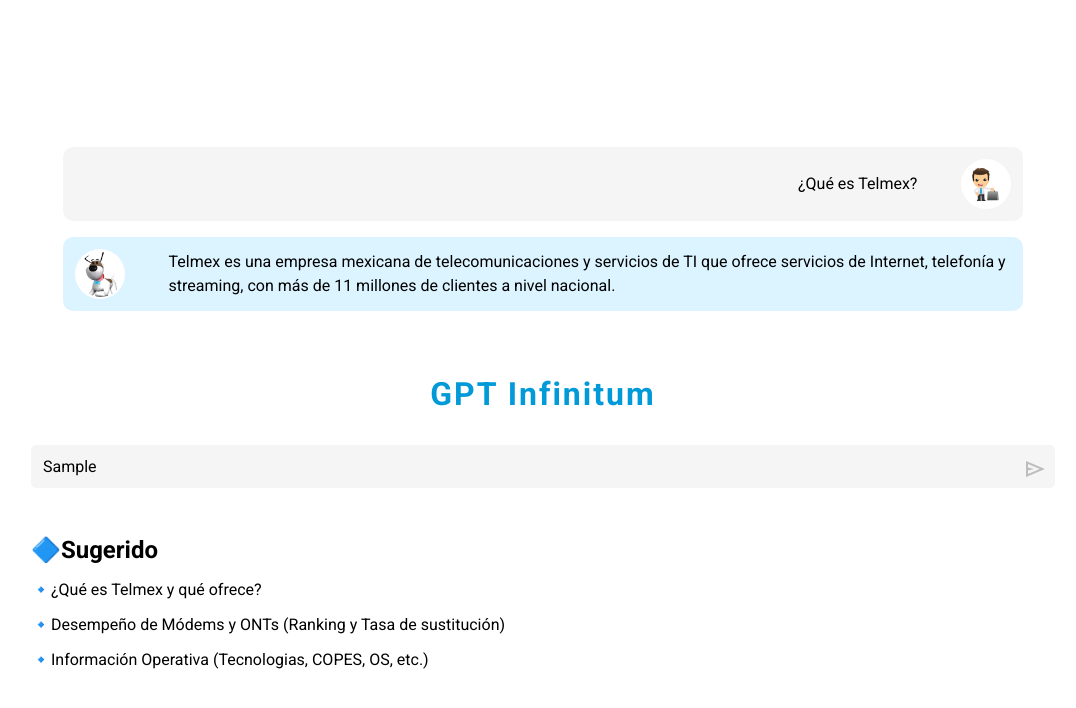
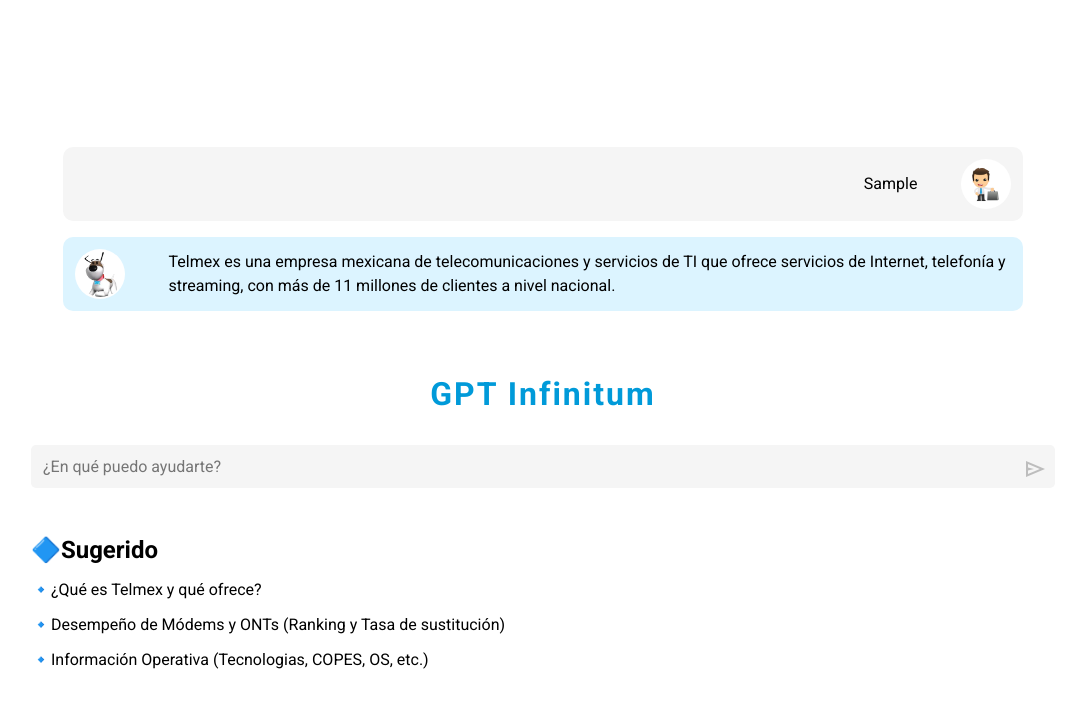
Before and after one commit to rubcode/chatbot-template, a plain HTML site: page index.html in a window 1280 px wide. Both pictures are taken after typing "Sample" into the empty fields and a click on the button "send". Shown: the whole page, without its empty margins (97-1173 px from the left). Drawn offline with nearby package versions, Linux system fonts and the light colour scheme.

Commit message:
Pick up project

```diff
--- a/css/main.css
+++ b/css/main.css
@@ -56,7 +56,10 @@ main .container-input .box{
     width: 100%;
     display: flex;
 }
-main .container-input .box .myInput{
+main .container-input .box form{
+    width: 100%;
+}
+main .container-input .box form .myInput{
     width: 100%;
     padding: 0.75rem;
     border-radius: 5px ;
@@ -76,6 +79,11 @@ main .container-input .box button{
     background-color: transparent;
     font-size: var(--largeText);
     color: var(--mediumGrey);
+    transition: all ease .5s;
+}
+
+main .container-input .box button:hover{
+    color: var(--primaryColor);
 }
 
 main .container-input .box-faq{
--- a/index.html
+++ b/index.html
@@ -10,31 +10,15 @@
 <body>
     <main>
         <div class="container-chat">
-            <div class="thread-chat">
-                <div class="box-chat user">
-                    <p class="chat-text">¿Qué es Telmex?</p>
-                    <div class="box-avatar">
-                        <div class="avatar">
-                            <img src="src/worker.jpg" alt="User">
-                        </div>
 
-                    </div>
-                </div>
-                <div class="box-chat bot">
-                    <div class="box-avatar">
-                        <div class="avatar">
-                            <img src="src/Cablin.png" alt="User">
-                        </div>
-                    </div>
-                    <p class="chat-text">Telmex es una empresa mexicana de telecomunicaciones y servicios de TI que ofrece servicios de Internet, telefonía y streaming, con más de 11 millones de clientes a nivel nacional.</p>
-                </div>
-            </div>
         </div>
         <div class="container-input">
             <h1>GPT Infinitum</h1>
             <div class="box">
-                <input type="text" class="myInput" placeholder="¿En qué puedo ayudarte?">
-                <button type="button"><span class="material-symbols-outlined">send</span></button>
+                <form action="" id="formChatbot">
+                    <input type="text" id="txtQuestion" name="txtQuestion" class="myInput" placeholder="¿En qué puedo ayudarte?">
+                    <button type="submit"><span class="material-symbols-outlined">send</span></button>
+                </form>
             </div>
             <div class="box-faq">
                 <h2>🔷Sugerido</h2>
@@ -46,5 +30,6 @@
             </div>
         </div>
     </main>
+    <script type="module" src="js/main.js"></script>
 </body>
 </html>
--- /dev/null
+++ b/js/main.js
@@ -0,0 +1,47 @@
+import {getResponseLLM} from './services/chatbot.js'
+const formBot = document.querySelector("#formChatbot");
+
+formBot.addEventListener("submit",function(e){
+    e.preventDefault();
+    const data = new FormData(this);
+    sendQuestion(data)
+    this.reset();
+});
+
+function sendQuestion(data){
+    const question = data.get("txtQuestion");
+    if(question != ""){
+        const data = {
+            "question" : question
+        }
+        const response = getResponseLLM(data);
+        renderChatContainer(response)
+
+    }
+}
+
+function renderChatContainer(response){
+    const chatContainer = document.querySelector(".container-chat");
+    const threadDiv = document.createElement('div');
+    const html = ` <div class="thread-chat">
+                    <div class="box-chat user">
+                        <p class="chat-text">${response.question}</p>
+                        <div class="box-avatar">
+                            <div class="avatar">
+                                <img src="src/worker.jpg" alt="User">
+                            </div>
+
+                        </div>
+                    </div>
+                    <div class="box-chat bot">
+                        <div class="box-avatar">
+                            <div class="avatar">
+                                <img src="src/Cablin.png" alt="User">
+                            </div>
+                        </div>
+                        <p class="chat-text">${response.response}</p>
+                    </div>
+                </div>`
+    threadDiv.innerHTML = html;
+    chatContainer.appendChild(threadDiv)
+}
--- /dev/null
+++ b/js/services/chatbot.js
@@ -0,0 +1,6 @@
+export function getResponseLLM(data){
+    return {
+        "question": data.question,
+        "response": "Telmex es una empresa mexicana de telecomunicaciones y servicios de TI que ofrece servicios de Internet, telefonía y streaming, con más de 11 millones de clientes a nivel nacional."
+    }
+}
```
